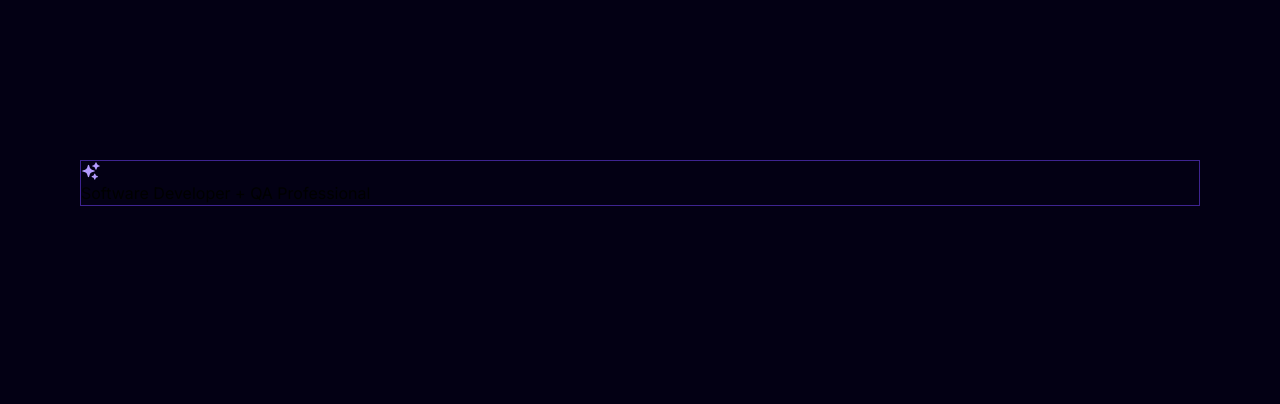
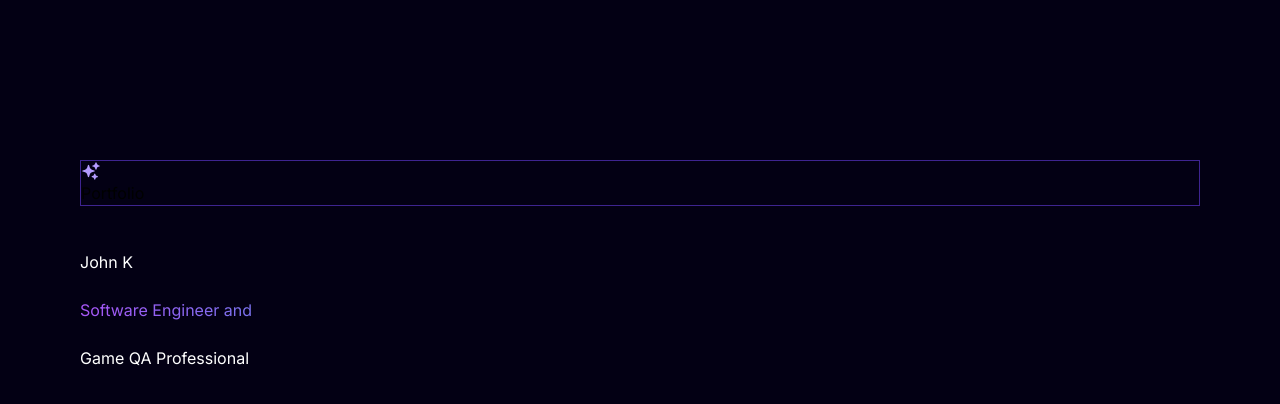
Before and after one commit to ArmadaDev25/Next.JS_Portfolio, a Next.js app in the folder my-portfolio/: page / in a window 1280 px wide. Shown: the top 404 px of the page. Built offline with nearby package versions, Linux system fonts and the light colour scheme.

Commit message:
More Work on the hero section for the homepage

```diff
--- a/my-portfolio/components/sub/Hero_Content.tsx
+++ b/my-portfolio/components/sub/Hero_Content.tsx
@@ -1,7 +1,7 @@
 "use client";
 import React from 'react'
 import { motion } from 'framer-motion'
-import { slideInFromTop } from '@/utility/motion'
+import { slideInFromLeft, slideInFromTop } from '@/utility/motion'
 import { SparklesIcon } from '@heroicons/react/24/solid'
 
 
@@ -17,9 +17,21 @@ const Hero_Content = () => {
             variants={slideInFromTop}
             className='welcome-box py-15px border border-[#7042f88b] opacity-[0.9]'>
                 <SparklesIcon className='text-[#b49bff] mr-[10px] h-5 w-5' />
-                <h1>Software Developer + QA Professional</h1>
+                <h1>Portfolio</h1>
 
             </motion.div>
+
+
+
+            <motion.div
+            variants={slideInFromLeft(0.5)}
+            className='flex flex-col gap-6 mt-6 text-6x1 text-bold text-white max-w-[600px] w-auto h-auto'>
+                John K
+                <span className="text-transparent bg-clip-text bg-gradient-to-r from-purple-500 to-cyan-500">Software Engineer and</span>
+                Game QA Professional
+            </motion.div>
+
+
 
         </div>
 
```
